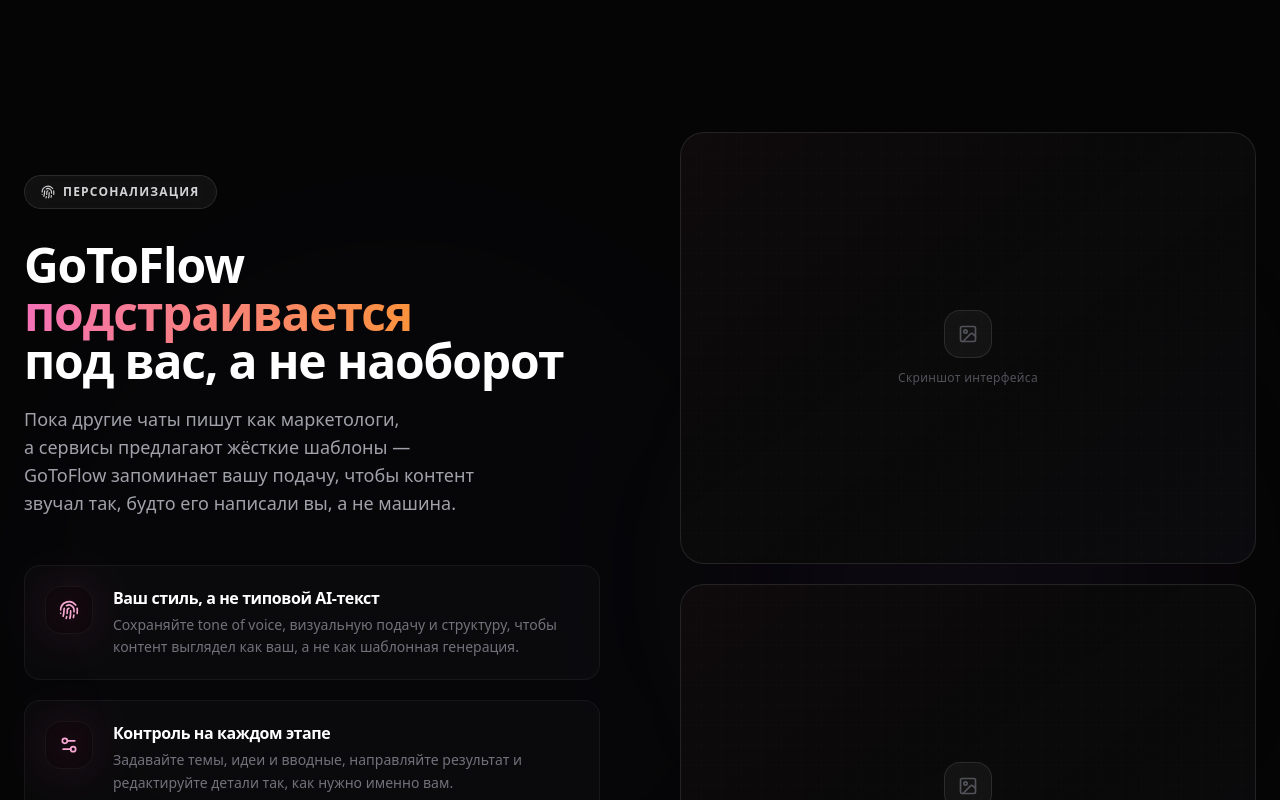
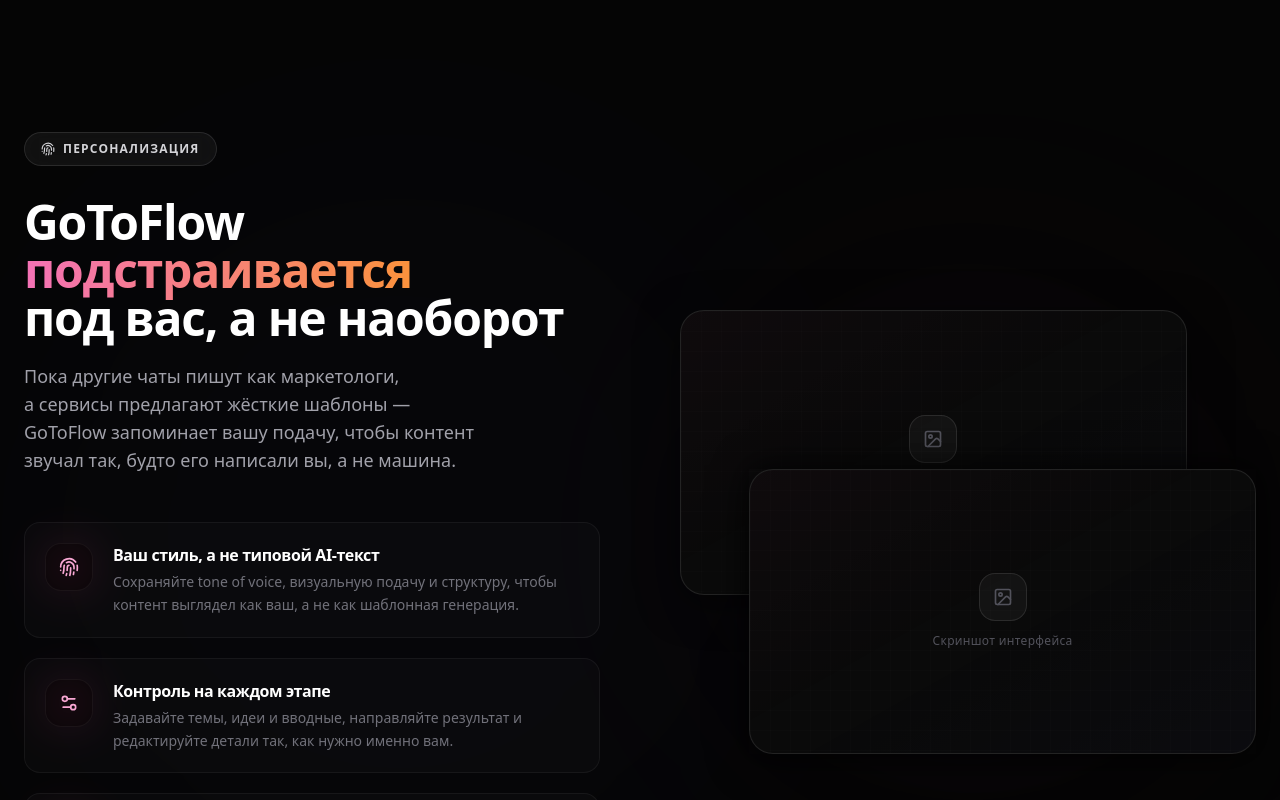
Before and after one commit to matteimikeska49-bot/gtf, a React (Vite) app: page / in a window 1280 px wide. Shown: the part 5520-6320 px from the top of the page. Built offline with nearby package versions, Linux system fonts and the light colour scheme.

Commit message:
fix(diff): compact cascade screenshot layout, aspect-video, overlap -mt-[22%]

```diff
--- a/src/components/DifferentiationSection.jsx
+++ b/src/components/DifferentiationSection.jsx
@@ -9,7 +9,7 @@
     whileInView={{ opacity: 1, y: 0 }}
     viewport={{ once: true }}
     transition={{ duration: 0.7, delay, ease: [0.21, 0.47, 0.32, 0.98] }}
-    className="relative w-full aspect-[4/3] rounded-3xl border border-white/10 bg-[#0a0a0a] overflow-hidden group"
+    className="relative w-full aspect-video rounded-3xl border border-white/10 bg-[#0a0a0a] overflow-hidden group shadow-[0_8px_40px_rgba(0,0,0,0.5)]"
   >
     {/* Animated inner glow */}
     <div className="absolute inset-0 bg-gradient-to-br from-pink-500/5 via-transparent to-indigo-500/5 animate-pulse" />
@@ -106,14 +106,21 @@
           </div>
         </div>
 
-        {/* ─── Колонка 2: Блок скриншотов ─── */}
-        <div className="relative flex flex-col gap-5">
-          {/* Радиальное неоновое свечение — «парящий» эффект */}
-          <div className="absolute -inset-8 bg-pink-500/8 blur-[80px] rounded-[3rem] pointer-events-none" />
-          <div className="absolute top-1/2 left-1/2 -translate-x-1/2 -translate-y-1/2 w-[400px] h-[400px] bg-indigo-500/5 blur-[100px] rounded-full pointer-events-none" />
+        {/* ─── Колонка 2: Каскад скриншотов ─── */}
+        <div className="relative self-center w-full">
+          {/* Радиальное неоновое свечение */}
+          <div className="absolute -inset-10 bg-pink-500/8 blur-[80px] rounded-[3rem] pointer-events-none" />
+          <div className="absolute top-1/2 left-1/2 -translate-x-1/2 -translate-y-1/2 w-[350px] h-[350px] bg-indigo-500/5 blur-[90px] rounded-full pointer-events-none" />
 
-          <ScreenshotPlaceholder delay={0.2} />
-          <ScreenshotPlaceholder delay={0.35} />
+          {/* Верхний скриншот */}
+          <div className="relative z-10 w-[88%]">
+            <ScreenshotPlaceholder delay={0.2} />
+          </div>
+
+          {/* Нижний скриншот — каскадом поверх и вправо */}
+          <div className="relative z-20 w-[88%] ml-auto -mt-[22%] shadow-[0_-4px_30px_rgba(0,0,0,0.6)]">
+            <ScreenshotPlaceholder delay={0.35} />
+          </div>
         </div>
 
       </div>
```
